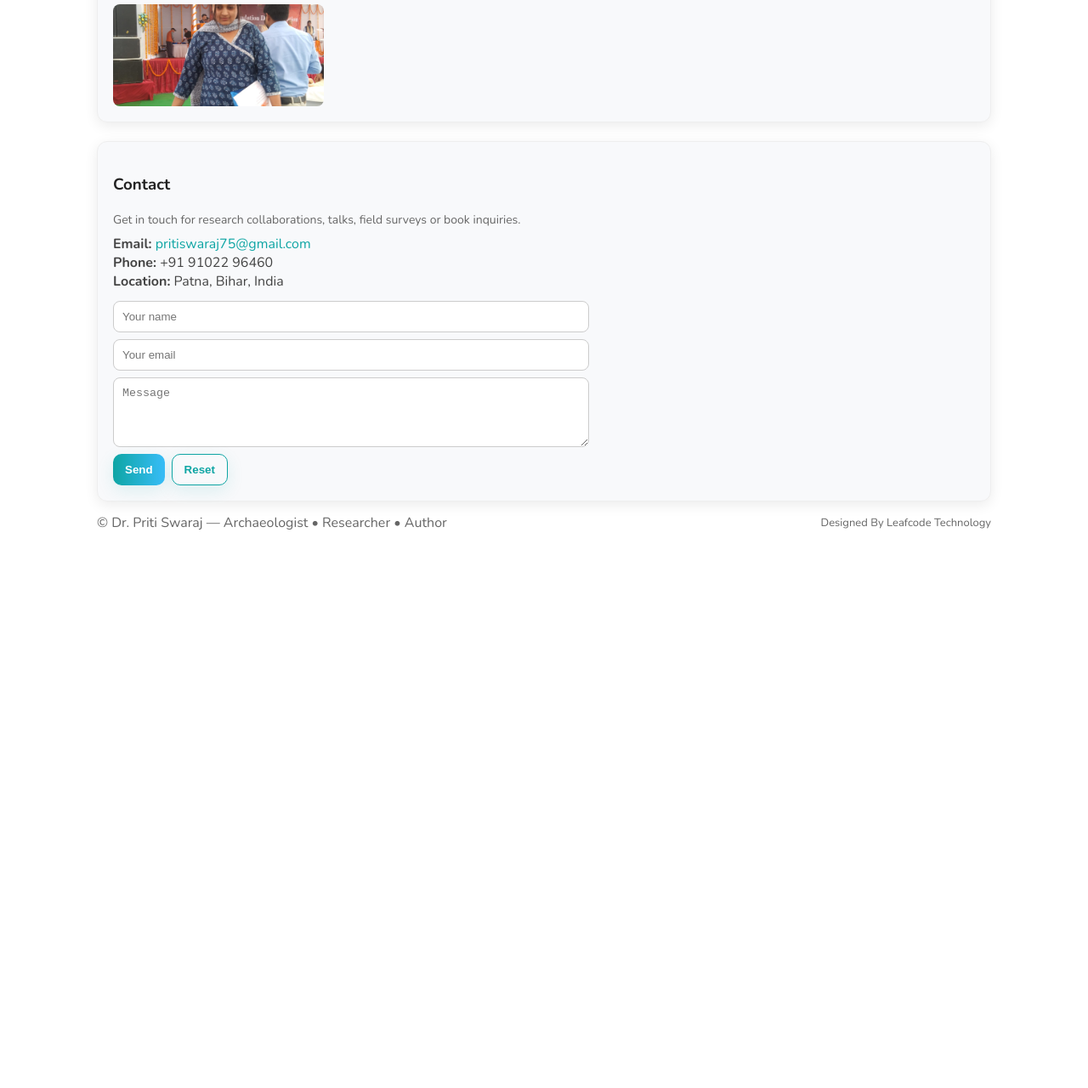
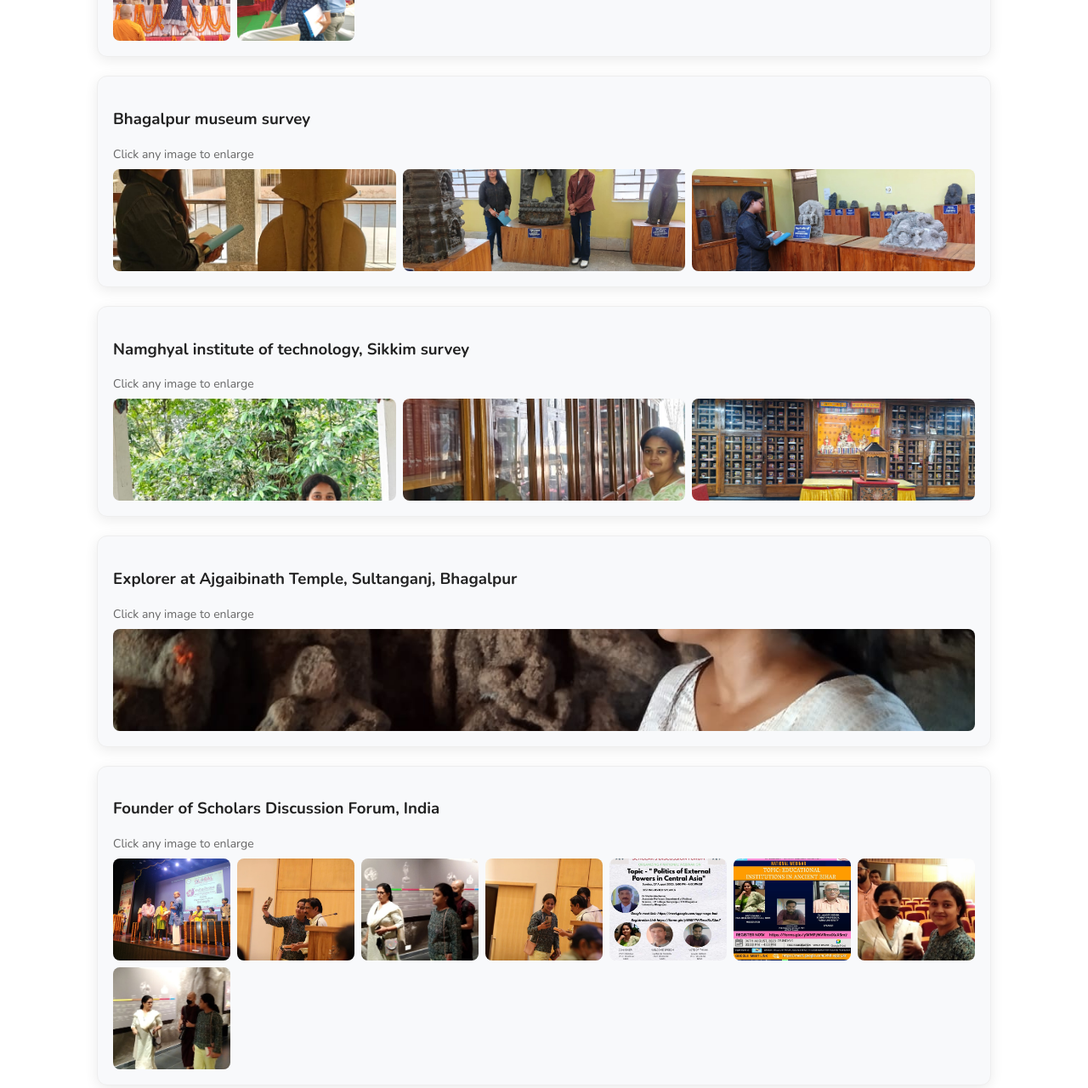
Before and after one commit to aayush-916/pritiswaraj, a plain HTML site: page index.html in a window 1280 px wide. Shown: the part 2251-3531 px from the top of the page at 85% size. Before the commit the page ends 2915 px from the top, so only its background shows below. Drawn offline with nearby package versions, Linux system fonts and the light colour scheme.

Commit message:
first commit

```diff
--- a/index.html
+++ b/index.html
@@ -42,7 +42,7 @@
     .work p{margin:0;color:#555;font-size:14px}
 
     /* Gallery */
-    .gallery{display:grid;grid-template-columns:repeat(auto-fit,minmax(230px,1fr));gap:8px}
+    .gallery{display:grid;grid-template-columns:repeat(auto-fit,minmax(120px,1fr));gap:8px}
     .gallery img{width:100%;height:120px;object-fit:cover;border-radius:8px;cursor:pointer;transition:transform .22s ease,box-shadow .22s ease}
     .gallery img:hover{transform:scale(1.03);box-shadow:0 10px 30px rgba(0,0,0,0.2)}
 
@@ -180,11 +180,13 @@
           <li>"An Iconographical Study of Bodhisattva Avalokiteśvara" — Heritage Society</li>
           <li>"Some Aspects of Buddhist Iconography In Bihar Museum" — IJRAR</li>
           <li>"Iconographical & Philosophical Study of Sculptures in Bhagalpur Museum" — ASSR (June 2025)</li>
+          <li>“Research Article in ASSR”</li>
+          <li>“Research Article in Itihas Parisad”</li>
         </ol>
       </section>
 
       <section class="card fade-in">
-        <h3>Gallery — awards, surveys & fieldwork</h3>
+        <h3>Award ceremony for net at Nava Nalanda Mahavihara, Nalanda</h3>
         <div class="meta">Click any image to enlarge</div>
         <div class="gallery" id="gallery">
           <img src="/img2.jpg" alt="Book cover" data-full="/img2.jpg">
@@ -200,6 +202,57 @@
           <img src="/img7.jpg" alt="Book cover" data-full="/img7.jpg">
           <img src="/img8.jpg" alt="Book cover" data-full="/img8.jpg">
           <img src="/img9.jpg" alt="Book cover" data-full="/img9.jpg">
+
+
+        </div>
+      </section>
+
+      <section class="card fade-in">
+        <h3>Bhagalpur museum survey</h3>
+        <div class="meta">Click any image to enlarge</div>
+        <div class="gallery" id="gallery">
+          <img src="/bh1.jpg" alt="Book cover" data-full="/bh1.jpg">
+          <img src="/bh2.jpg" alt="Book cover" data-full="/bh2.jpg">
+          <img src="/bh3.jpg" alt="Book cover" data-full="/bh3.jpg">
+
+
+        </div>
+      </section>
+
+      <section class="card fade-in">
+        <h3>Namghyal institute of technology, Sikkim survey</h3>
+        <div class="meta">Click any image to enlarge</div>
+        <div class="gallery" id="gallery">
+          <img src="/nam1.jpg" alt="Book cover" data-full="/nam1.jpg">
+          <img src="/nam2.jpg" alt="Book cover" data-full="/nam2.jpg">
+          <img src="/nam3.jpg" alt="Book cover" data-full="/nam3.jpg">
+
+
+        </div>
+      </section>
+
+      <section class="card fade-in">
+        <h3>Explorer at Ajgaibinath Temple, Sultanganj, Bhagalpur</h3>
+        <div class="meta">Click any image to enlarge</div>
+        <div class="gallery" id="gallery">
+          <img src="/ag1.jpg" alt="Book cover" data-full="/ag1.jpg">
+
+
+        </div>
+      </section>
+
+      <section class="card fade-in">
+        <h3>Founder of Scholars Discussion Forum, India</h3>
+        <div class="meta">Click any image to enlarge</div>
+        <div class="gallery" id="gallery">
+          <img src="/fun1.jpg" alt="Book cover" data-full="/fun1.jpg">
+          <img src="/fun2.jpg" alt="Book cover" data-full="/fun2.jpg">
+          <img src="/fun3.jpg" alt="Book cover" data-full="/fun3.jpg">
+          <img src="/fun4.jpg" alt="Book cover" data-full="/fun4.jpg">
+          <img src="/fun5.jpg" alt="Book cover" data-full="/fun5.jpg">
+          <img src="/fun6.jpg" alt="Book cover" data-full="/fun6.jpg">
+          <img src="/fun7.jpg" alt="Book cover" data-full="/fun7.jpg">
+          <img src="/fun8.jpg" alt="Book cover" data-full="/fun8.jpg">
 
 
         </div>
```
Also changed, not shown: ag1.jpg (added), bh1.jpg (added), bh2.jpg (added), bh3.jpg (added), fun1.jpg (added), fun2.jpg (added), fun3.jpg (added), fun4.jpg (added), fun5.jpg (added), fun6.jpg (added), fun7.jpg (added), fun8.jpg (added), nam1.jpg (added), nam2.jpg (added), 1 more files.
